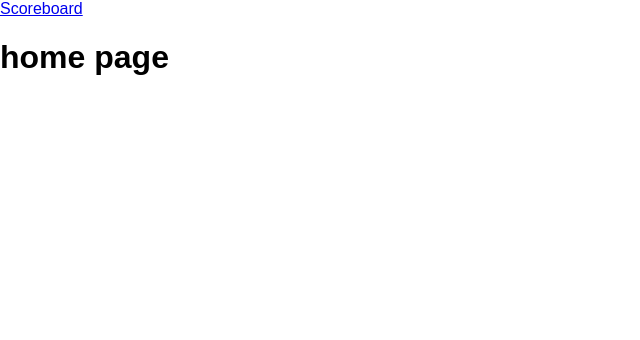
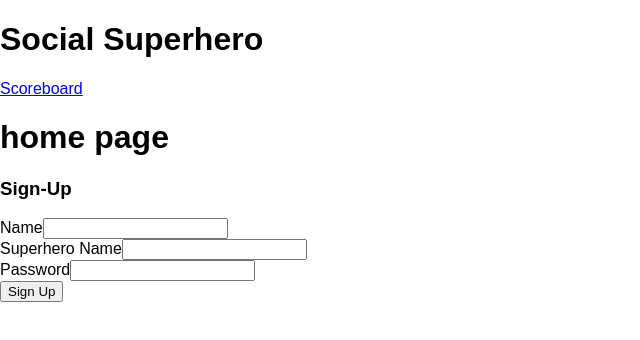
Before and after one commit to tombeau19/social-superhero, a React (Create React App) app in the folder client/: page / in a window 1280 px wide. Shown: the top 340 px of the page, without its empty margins (0-640 px from the left). Built offline with nearby package versions, Linux system fonts and the light colour scheme.

Commit message:
funcitoning new user form

```diff
--- a/client/src/App.js
+++ b/client/src/App.js
@@ -2,7 +2,8 @@ import React, { Component } from 'react';
 import { BrowserRouter as Router, Switch, Route } from 'react-router-dom'
 import NavBar from './components/NavBar'
 import HomePage from './components/HomePage'
-import ScoreBoard from './components/ScoreBoard'
+import ScoreBoard from './components/Users/ScoreBoard'
+import UserPage from './components/Users/UserPage'
 
 class App extends Component {
   render() {
@@ -13,6 +14,7 @@ class App extends Component {
           <Switch>
             <Route exact path='/' component={HomePage} />
             <Route exact path='/users' component={ScoreBoard} />
+            <Route exact path='/users/:userId' component={UserPage} />
           </Switch>
         </div>
       </Router>
--- a/client/src/components/HomePage.jsx
+++ b/client/src/components/HomePage.jsx
@@ -1,10 +1,13 @@
 import React, { Component } from 'react';
+import SignUpForm from './Users/SignUpForm'
 
 class HomePage extends Component {
     render() {
         return (
             <div>
                 <h1>home page</h1>
+
+                <SignUpForm />
             </div>
         );
     }
--- a/client/src/components/NavBar.jsx
+++ b/client/src/components/NavBar.jsx
@@ -5,7 +5,9 @@ class NavBar extends Component {
     render() {
         return (
             <div>
+                <div><h1>Social Superhero</h1></div>
                 <Link to={`/users`}> Scoreboard </Link>
+
             </div>
         );
     }
--- a/client/src/components/ScoreBoard.jsx
+++ b/client/src/components/Users/ScoreBoard.jsx
@@ -1,5 +1,6 @@
 import React, { Component } from 'react';
 import axios from 'axios'
+import { Link } from 'react-router-dom'
 
 class ScoreBoard extends Component {
 
@@ -27,9 +28,8 @@ class ScoreBoard extends Component {
                 <h3>Scoreboard</h3>
 
                 {this.state.users.map((user) => {
-                    return (<div>{user.superHeroName}: {user.score} points</div>)
+                return (<div><Link key={user._id} to={`/users/${user._id}`}>{user.superHeroName} ({user.name})</Link>: {user.score} points</div>)
                 })}
-
             </div>
         );
     }
--- /dev/null
+++ b/client/src/components/Users/SignUpForm.jsx
@@ -0,0 +1,60 @@
+import React, { Component } from 'react'
+import axios from 'axios'
+import { Redirect } from 'react-router-dom'
+
+class SignUpForm extends Component {
+
+    state = {
+        newUser: {
+            name: '',
+            superHeroName: '',
+            password: ''
+        },
+        redirectToUserPage: false,
+        newUserId: ''
+    }
+
+    handleChange = (event) => {
+        const attribute = event.target.name
+        const updateUser = { ...this.state.newUser }
+        updateUser[attribute] = event.target.value
+        this.setState({ newUser: updateUser })
+    }
+
+    handleSubmit = async (event) => {
+        event.preventDefault()
+        const res = await axios.post('/api/users', {
+            'user': this.state.newUser
+        })
+        this.setState({ redirectToUserPage: true, newUserId: res.data._id })
+    }
+
+    render() {
+        if (this.state.redirectToUserPage) {
+            return <Redirect to={`/users/${this.state.newUserId}`} />
+        }
+        return (
+            <div>
+                <h3>Sign-Up</h3>
+                <form onSubmit={this.handleSubmit}>
+                    <div>
+                        <label htmlFor="name">Name</label>
+                        <input onChange={this.handleChange} name="name" type="text" value={this.state.newUser.name}/>
+                    </div>
+                    <div>
+                        <label htmlFor="superHeroName">Superhero Name</label>
+                        <input onChange={this.handleChange} name="superHeroName" type="text" value={this.state.newUser.superHeroName}/>
+                    </div>
+                    <div>
+                        <label htmlFor="password">Password</label>
+                        <input onChange={this.handleChange} name="password" type="text" value={this.state.newUser.password}/>
+                    </div>
+                    <button>Sign Up</button>
+                </form>
+
+            </div>
+        )
+    }
+}
+
+export default SignUpForm;
--- /dev/null
+++ b/client/src/components/Users/UserPage.jsx
@@ -0,0 +1,13 @@
+import React, { Component } from 'react';
+
+class UserPage extends Component {
+    render() {
+        return (
+            <div>
+                user page
+            </div>
+        );
+    }
+}
+
+export default UserPage;
```
Also changed, not shown: 2 other files (tests, documents, lock files or other folders).
